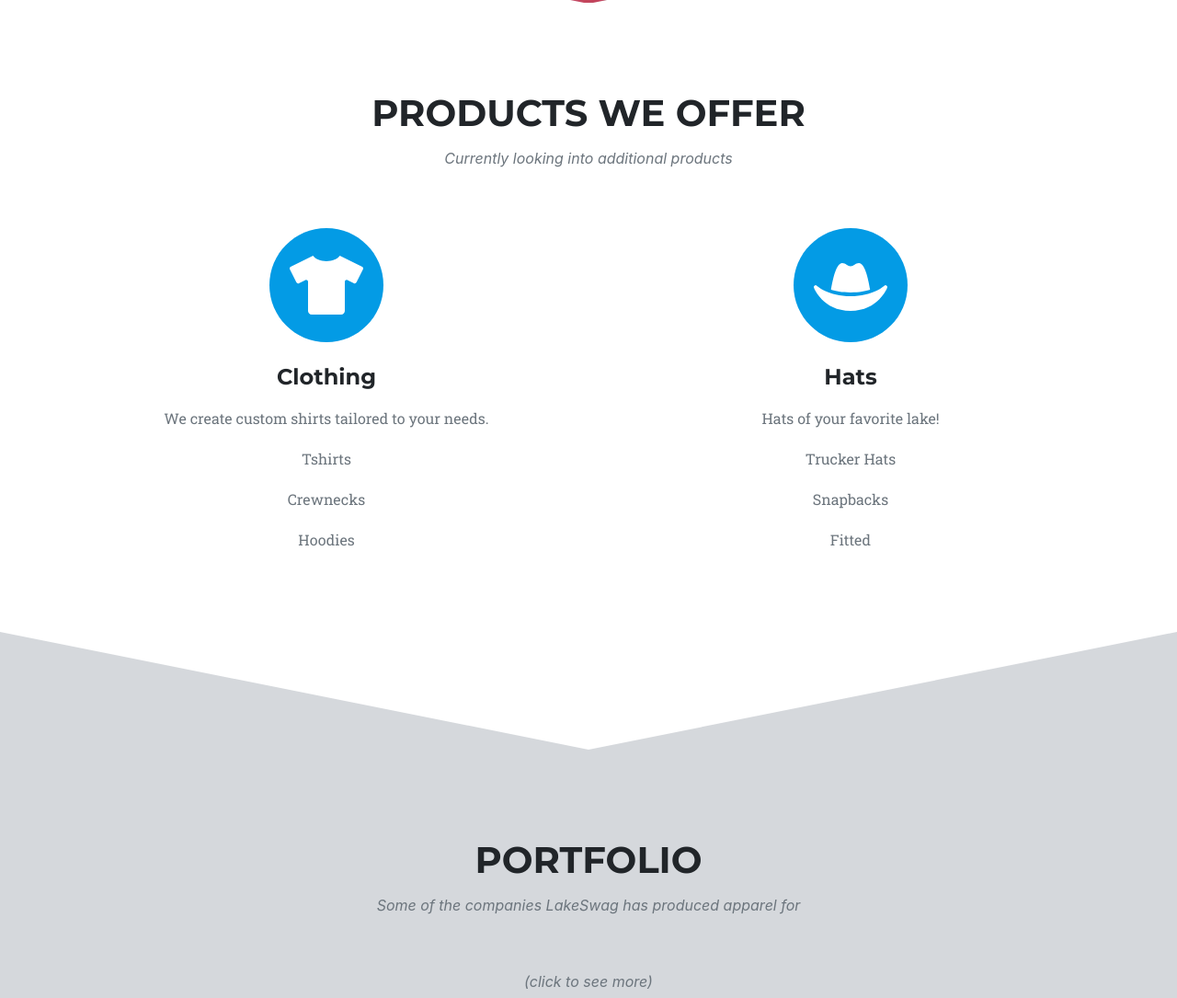
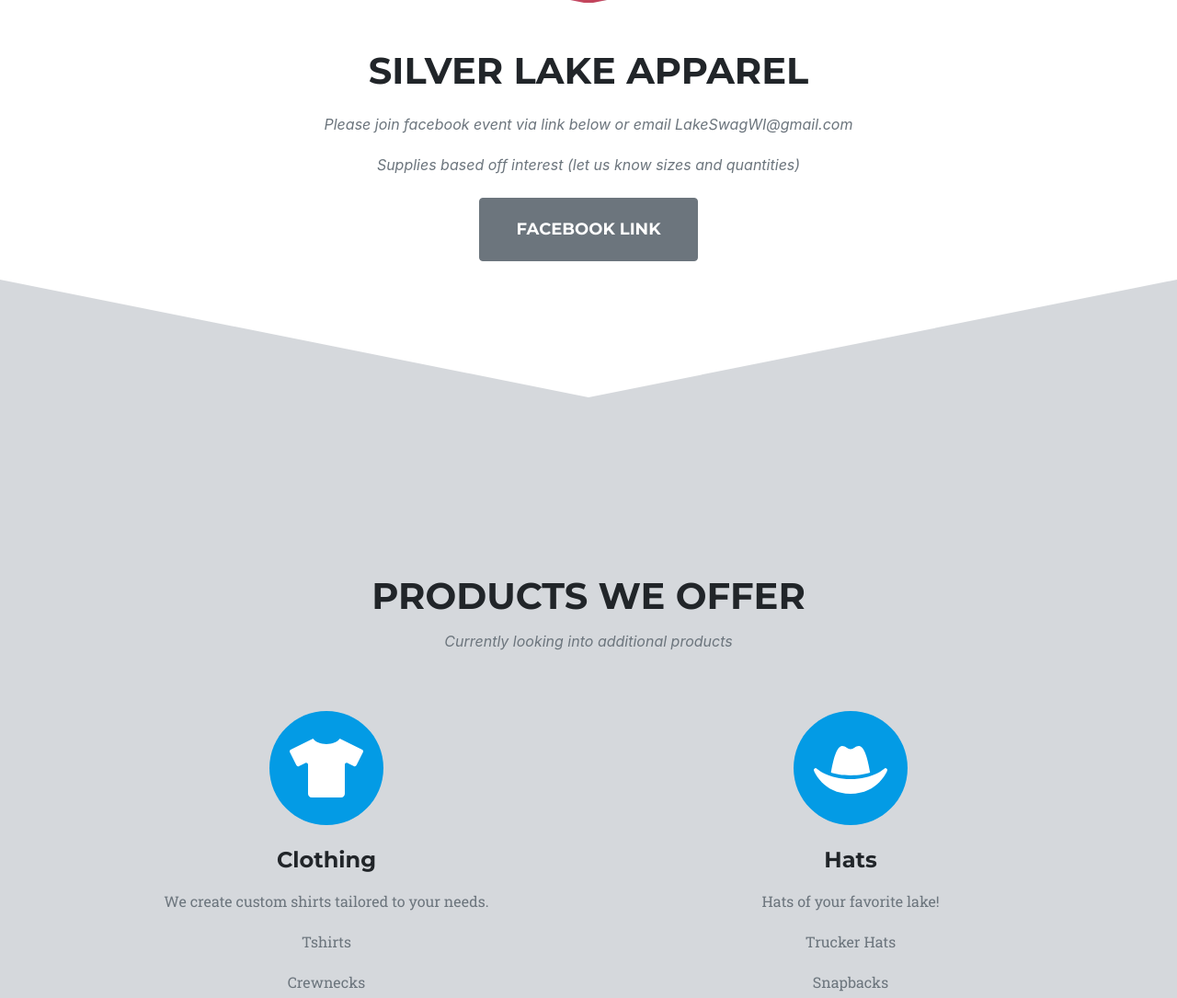
Before and after one commit to Sbphillips19/LakeSwag, a website: page src/pug/index.pug in a window 1280 px wide. Shown: the part 814-1899 px from the top of the page at 92% size. Drawn offline with nearby package versions, Linux system fonts and the light colour scheme; files that its build step writes are made by us from their sources; files whose address does not match are found by name; a web font is replaced by a local one.

Commit message:
adding in silver lake section

```diff
--- a/src/pug/index.pug
+++ b/src/pug/index.pug
@@ -55,8 +55,18 @@
                     .masthead-heading Merchandising Agency Specializing in Design and Distribution
                 a.btn.btn-primary.btn-xl.text-uppercase.js-scroll-trigger(href='#services') Tell Me More
             img.triangle(src='assets/svg/triangleClear.svg')
+        // Coming Soon
+        section#silverLake.page-section
+            .container
+                .text-center
+                    h2.section-heading.text-uppercase Silver Lake Apparel
+                    h3.section-subheading.top-text.text-muted Please join facebook event via link below or email LakeSwagWI@gmail.com
+                    h3.section-subheading.top-text.text-muted Supplies based off interest (let us know sizes and quantities)
+                .row
+                    a.btn.btn-secondary.btn-xl.text-uppercase(href='https://www.facebook.com/events/733626550543229/?acontext=%7B%22event_action_history%22%3A[%7B%22mechanism%22%3A%22search_results%22%2C%22surface%22%3A%22search%22%7D]%7D') Facebook Link
         // Services
-        section#services.page-section
+        section#services.page-section.bg-light
+            img.triangleWhite(src='assets/svg/triangle.svg')
             .container
                 .text-center
                     h2.section-heading.text-uppercase.padding-top Products We Offer
@@ -91,13 +101,12 @@
                             | Fitted
 
         // Portfolio Grid
-        section#portfolio.page-section.bg-light
-            img.triangleWhite(src='assets/svg/triangle.svg')
+        section#portfolio.page-section
+            img.triangleGrey(src='assets/svg/triangle.svg')
             .container
                 .text-center
                     h2.section-heading.text-uppercase Portfolio
-                    h3.section-subheading.text-muted Some of the companies LakeSwag has produced apparel for
-                    h3.section-subheading.text-muted (click to see more)
+                    h3.section-subheading.text-muted Some of the companies LakeSwag has produced apparel for (click to see more)
                 .row
                     .col-lg-4.col-sm-6.mb-4
                         .portfolio-item
@@ -122,8 +131,8 @@
                                 .portfolio-caption-subheading.text-muted App apparel
 
         // Team
-        section#team.page-section
-            img.triangleGrey(src='assets/svg/triangle.svg')
+        section#team.page-section.bg-light
+            img.triangleWhite(src='assets/svg/triangle.svg')
             .container
                 .text-center
                     h2.section-heading.text-uppercase Meet Team LakeSwag
@@ -153,8 +162,8 @@
                             | Growing up on Big Silver Lake, Andrew and Stephen have a love for the outdoors and spending as much quality time on the lake
                             | UWM and UW Graduates continuing to further their education
         // Gallery
-        section#gallery.page-section.bg-light
-            img.triangleWhite(src='assets/svg/triangle.svg')
+        section#gallery.page-section
+            img.triangleGrey(src='assets/svg/triangle.svg')
             .container
                 .text-center
                     h2.section-heading.text-uppercase Some of our work
--- a/src/scss/_global.scss
+++ b/src/scss/_global.scss
@@ -5,6 +5,19 @@
 
 p {
     line-height: 1.75;
+}
+
+#silverLake {
+    margin-top: 50px;
+    display: flex;
+    flex-direction: column;
+    justify-content: center;
+    align-items: center;
+}
+
+.top-text {
+    margin: 25px !important;
+    padding: 0px !important;
 }
 
 .page-section {
```
Also changed, not shown: dist/css/styles.css, dist/index.html.
